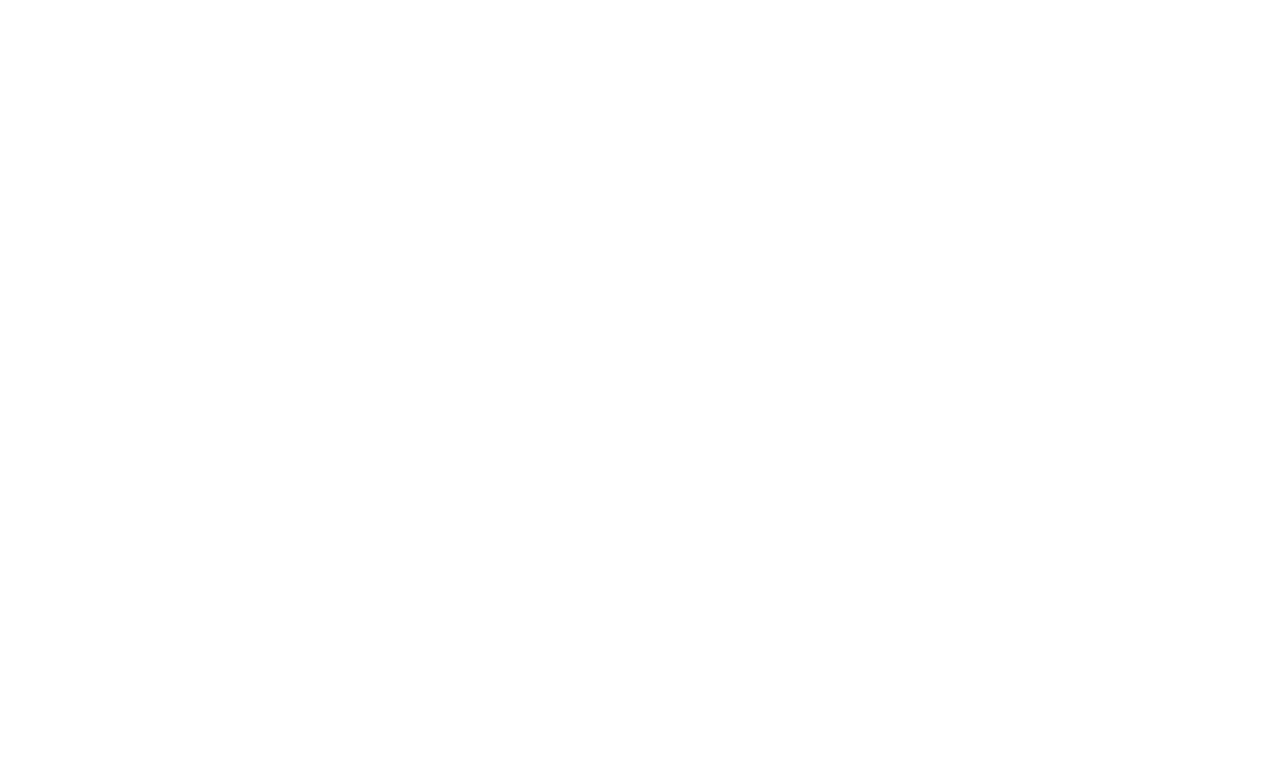
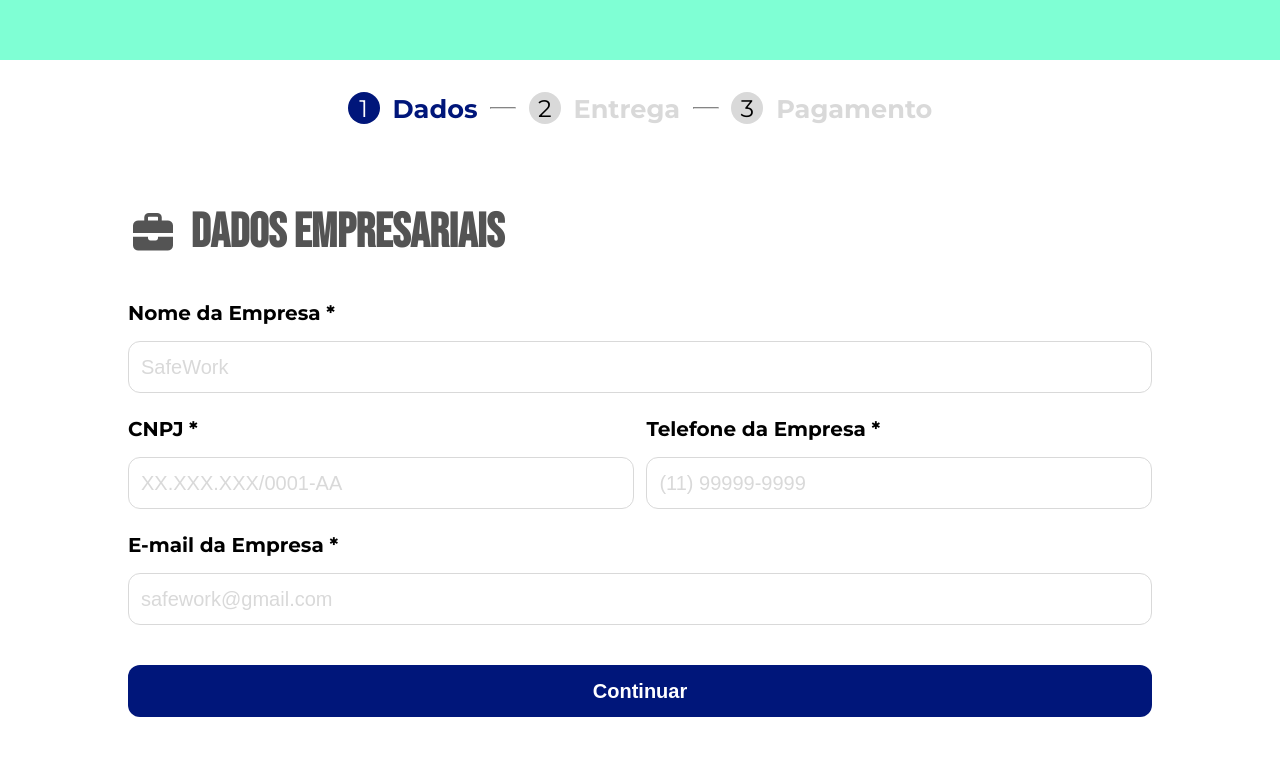
Before and after one commit to laramoreirab/safework, a plain HTML site: page views/dados-finalizar.html in a window 1280 px wide. Drawn offline with Linux system fonts and the light colour scheme.

Commit message:
Visual da página de dados-empresariais completa.

```diff
--- a/public/css/dados-finalizar.css
+++ b/public/css/dados-finalizar.css
@@ -0,0 +1,157 @@
+header {
+    height: 7.5dvh;
+    background-color: aquamarine;
+}
+
+.padding {
+    display: flex;
+    flex-direction: column;
+    gap: 10dvh;
+    height: 92.5vh;
+    padding: 2.5% 10%;
+}
+
+nav {
+    display: flex;
+    justify-content: center;
+    align-items: center;
+    gap: 1dvw;
+
+    hr {
+        width: 2.5%;
+        height: 1px;
+        border-color: var(--cinza);
+    }
+}
+
+.one-step {
+    display: flex;
+    gap: 1dvw;
+    align-items: center;
+}
+
+.circ-step {
+    display: flex;
+    justify-content: center;
+    align-items: center;
+    width: 2.5dvw;
+    height: 2.5dvw;
+    border-radius: 50%;
+    background-color: var(--cinza);
+
+    p {
+        font-size: 1.5rem;
+        color: black;
+    }
+}
+
+.escrita-step p{
+    font-size: 1.6rem;
+    color: var(--cinza);
+}
+
+.circ-active {
+    background-color: var(--azul-crepusculo);
+
+    p {
+        color: white;
+    }
+}
+
+.escrita-active {
+    color: var(--azul-crepusculo);
+}
+
+main {
+    display: flex;
+    flex-direction: column;
+    gap: 5dvh;
+    width: 100%;
+    height: 100%;
+}
+
+.titulo-main {
+    display: flex;
+    align-items: center;
+    gap: 1dvw;
+
+    i {
+        font-size: 2.5rem;
+        color: var(--cinza-escuro);
+    }
+
+    h1 {
+        font-family: var(--bebas);
+        font-size: 3rem;
+        color: var(--cinza-escuro);
+    }
+}
+
+form {
+    display: flex;
+    flex-direction: column;
+    gap: 3dvh;
+}
+
+.inteira-input {
+    display: flex;
+    flex-direction: column;
+    gap: 2dvh;
+
+    label {
+        font-size: 1.25rem;
+    }
+
+    input {
+        font-size: 1.25rem;
+        border: 1px solid var(--cinza);
+        height: 6.5dvh;
+        padding: 0.75rem;
+        border-radius: 0.75rem;
+    }
+
+    input::placeholder {
+        font-size: 1.25rem;
+        color: var(--cinza);
+    }
+}
+
+.metade-input {
+    display: flex;
+    gap: 1dvw;
+}
+
+.one-metade {
+    display: flex;
+    flex-direction: column;
+    gap: 2dvh;
+    width: 50%;
+
+    label {
+        font-size: 1.25rem;
+    }
+
+    input {
+        font-size: 1.25rem;
+        border: 1px solid var(--cinza);
+        height: 6.5dvh;
+        padding: 0.75rem;
+        border-radius: 0.75rem;
+    }
+
+    input::placeholder {
+        font-size: 1.25rem;
+        color: var(--cinza);
+    }
+}
+
+main button {
+    width: 100%;
+    height: 6.5dvh;
+    border-radius: 0.75rem;
+    border: none;
+    background-color: var(--azul-crepusculo);
+    color: white;
+    font-size: 1.25rem;
+    cursor: pointer;
+}
--- a/public/css/login.css
+++ b/public/css/login.css
@@ -1,4 +1,3 @@
-/* ===== ANIMAÇÃO DE ENTRADA ===== */
 @keyframes fadeIn {
     from {
         opacity: 0;
@@ -7,8 +6,6 @@
         opacity: 1;
     }
 }
-
-/* ===== ESTILOS ORIGINAIS COM ANIMAÇÕES ===== */
 
 header {
     height: 7.5vh;
@@ -91,7 +88,6 @@ header {
     transition: all 0.3s ease;
 }
 
-/* Animação ao focar input */
 .one-input input:focus {
     outline: none;
     border: 2px solid var(--azul-crepusculo);
@@ -115,7 +111,6 @@ header {
     transition: all 0.3s ease;
 }
 
-/* Animação do botão principal */
 .form-login button:hover {
     background-color: #1e40af;
     transform: translateY(-2px);
@@ -161,7 +156,6 @@ header {
     transition: all 0.3s ease;
 }
 
-/* Animação dos botões sociais */
 .one-other:hover {
     transform: translateY(-5px);
 }
--- a/public/css/style.css
+++ b/public/css/style.css
@@ -1,9 +1,11 @@
+@import url("https://fonts.googleapis.com/css2?family=Bebas+Neue&family=Montserrat:ital,wght@0,100..900;1,100..900&display=swap");
+
 :root {
   --azul-crepusculo: #00167a;
   --montserrat: "Montserrat", sans-serif;
   --bebas: "Bebas Neue", sans-serif;
   --cinza-escuro: #545454;
-    --cinza: #a6a6a6;
+  --cinza: #d9d9d9;
 }
 
 * {
@@ -14,8 +16,8 @@
 
 body {
   font-family: var(--montserrat);
-    height: 100vh;
-    overflow: hidden;
+  min-height: 100vh;
+  overflow-x: hidden;
 }
 
 a {
--- a/views/dados-finalizar.html
+++ b/views/dados-finalizar.html
@@ -11,18 +11,113 @@
       href="../public/img/icon.svg"
       type="image/x-icon"
     />
-    <link rel="preconnect" href="https://fonts.googleapis.com" />
-    <link rel="preconnect" href="https://fonts.gstatic.com" crossorigin />
     <link
-      href="https://fonts.googleapis.com/css2?family=Bebas+Neue&family=Montserrat:ital,wght@0,100..900;1,100..900&display=swap"
       rel="stylesheet"
+      href="https://cdnjs.cloudflare.com/ajax/libs/font-awesome/7.0.1/css/all.min.css"
+      integrity="sha512-2SwdPD6INVrV/lHTZbO2nodKhrnDdJK9/kg2XD1r9uGqPo1cUbujc+IYdlYdEErWNu69gVcYgdxlmVmzTWnetw=="
+      crossorigin="anonymous"
+      referrerpolicy="no-referrer"
     />
-    <script
-      src="https://kit.fontawesome.com/167f6b34b8.js"
-      crossorigin="anonymous"
-    ></script>
   </head>
   <body>
+    <header></header>
 
+    <div class="padding">
+      <nav>
+        <div class="one-step">
+          <div class="circ-step circ-active">
+            <p>1</p>
+          </div>
+          <div class="escrita-step">
+            <p><strong class="escrita-active">Dados</strong></p>
+          </div>
+        </div>
+
+        <hr />
+
+        <div class="one-step">
+          <div class="circ-step">
+            <p>2</p>
+          </div>
+          <div class="escrita-step">
+            <p><strong>Entrega</strong></p>
+          </div>
+        </div>
+
+        <hr />
+
+        <div class="one-step">
+          <div class="circ-step">
+            <p>3</p>
+          </div>
+          <div class="escrita-step">
+            <p><strong>Pagamento</strong></p>
+          </div>
+        </div>
+      </nav>
+
+      <main>
+        <div class="titulo-main">
+          <i class="fa-solid fa-briefcase"></i>
+          <h1>Dados Empresariais</h1>
+        </div>
+
+        <form action="">
+          <div class="inteira-input">
+            <label for="nome-empresa"><strong>Nome da Empresa *</strong></label>
+            <input
+              type="text"
+              name="nome-empresa"
+              id="nome-empresa"
+              placeholder="SafeWork"
+              required
+            />
+          </div>
+
+          <div class="metade-input">
+            <div class="one-metade">
+              <label for="CNPJ"><strong>CNPJ *</strong></label>
+              <input
+                type="text"
+                name="CNPJ"
+                id="CNPJ"
+                placeholder="XX.XXX.XXX/0001-AA"
+                required
+              />
+            </div>
+
+            <div class="one-metade">
+              <label for="telefone-empresa"
+                ><strong>Telefone da Empresa *</strong></label
+              >
+              <input
+                type="tel"
+                name="telefone-empresa"
+                id="telefone-empresa"
+                placeholder="(11) 99999-9999"
+                required
+                maxlength="15"
+              />
+            </div>
+          </div>
+
+          <div class="inteira-input">
+            <label for="email-empresa"
+              ><strong>E-mail da Empresa *</strong></label
+            >
+            <input
+              type="email"
+              name="email-empresa"
+              id="email-empresa"
+              placeholder="safework@gmail.com"
+              required
+            />
+          </div>
+        </form>
+        <a href="">
+          <button><strong>Continuar</strong></button>
+        </a>
+      </main>
+    </div>
   </body>
 </html>
```
Also changed, not shown: views/login.html (+0 -6 lines). Lines whose indentation alone changed are shown as unchanged.
